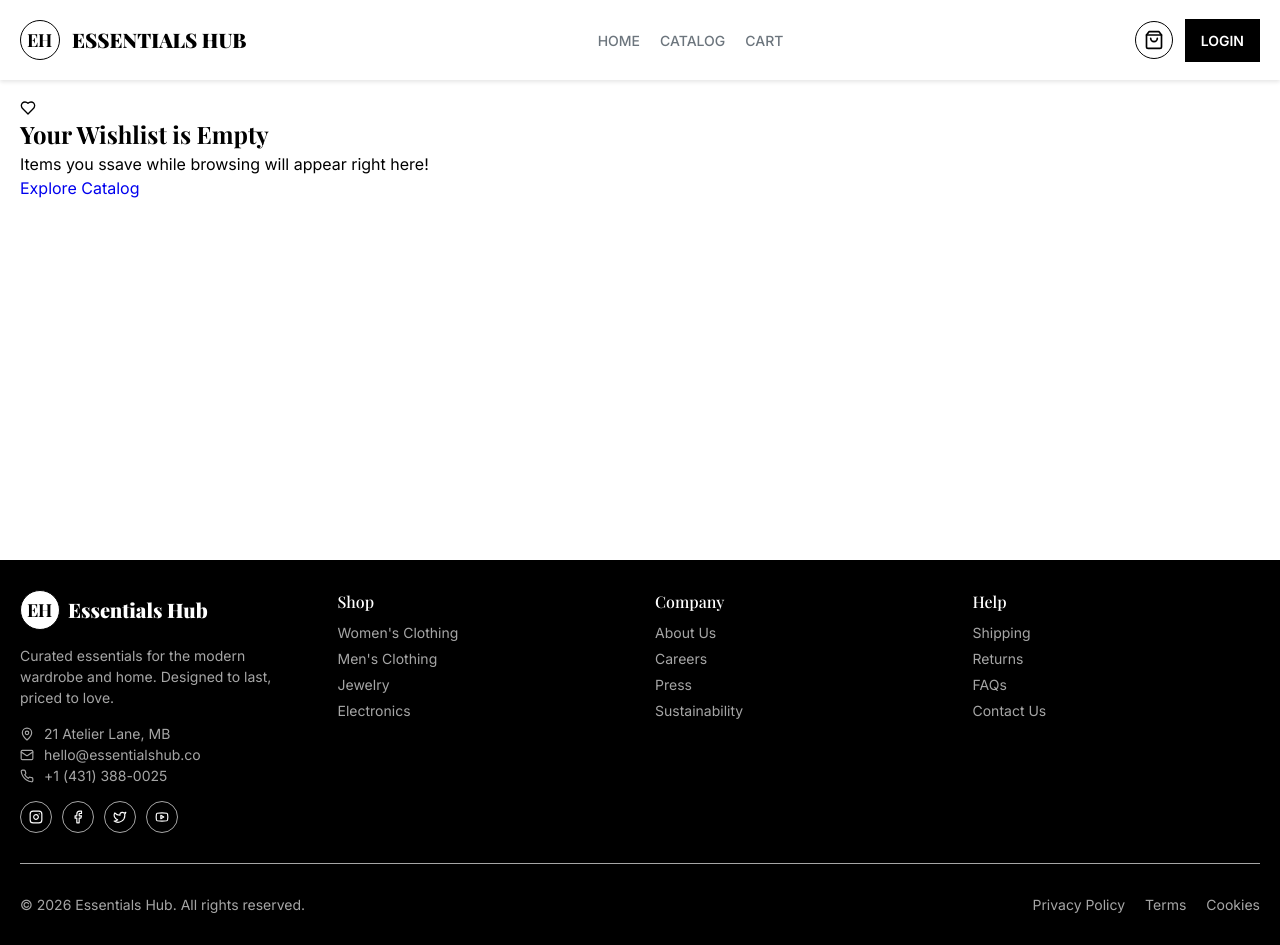
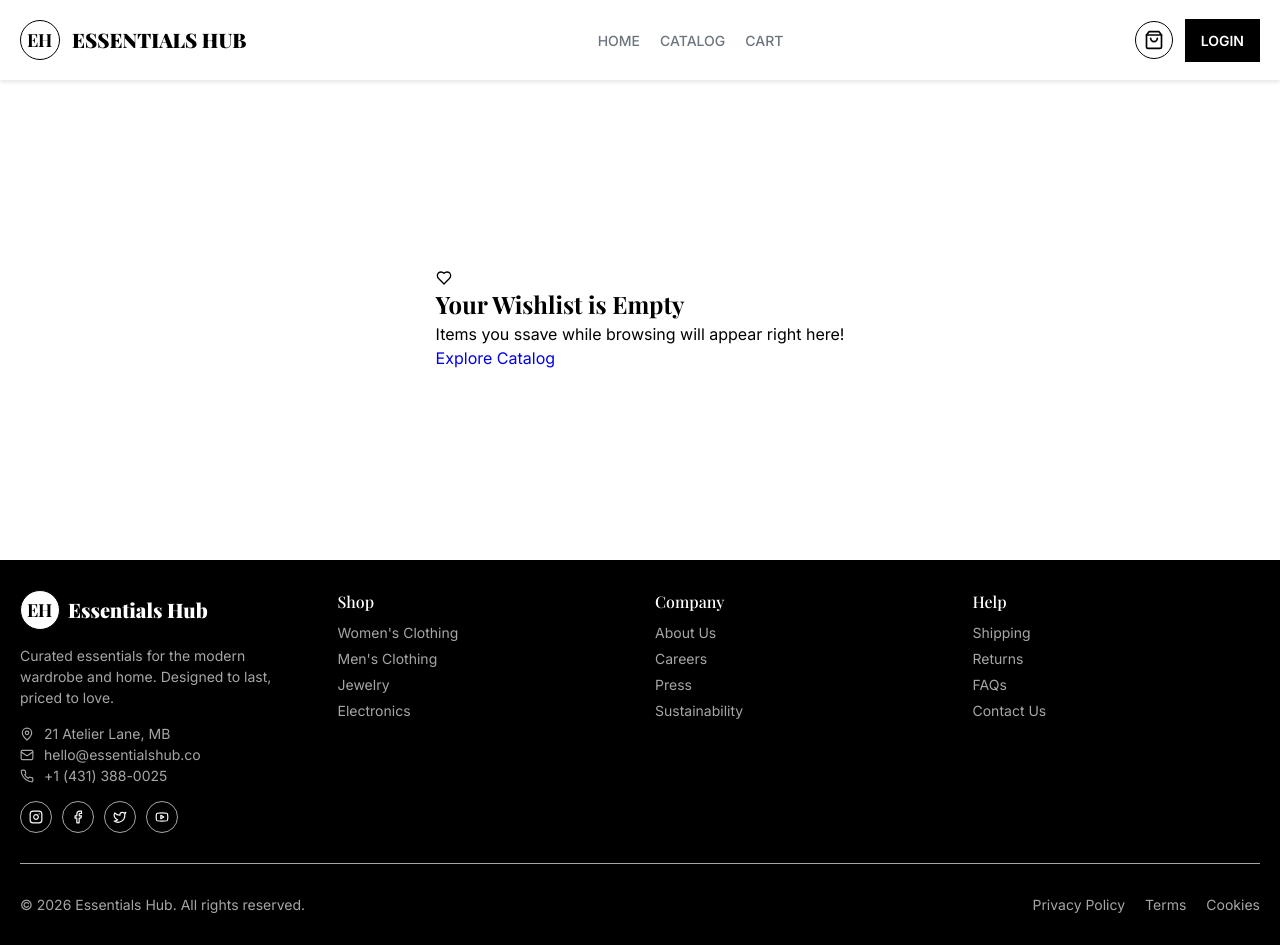
Before and after one commit to Fejiro001/essentials-hub, a React (Create React App) app: page /favorites in a window 1280 px wide. Built offline with nearby package versions, Linux system fonts and the light colour scheme; a web font is replaced by a local one.

Commit message:
centering some contents

```diff
--- a/src/css/Favorites.css
+++ b/src/css/Favorites.css
@@ -5,3 +5,14 @@
     padding-block: var(--container-padding);
     min-height: 60dvh;
 }
+
+.favorites-page-empty{
+    display: flex;
+    justify-content: center;
+    align-items: center;
+}
+
+.favorites-pages .empty {
+    text-align: center;
+    max-width: 440px;
+}
```
